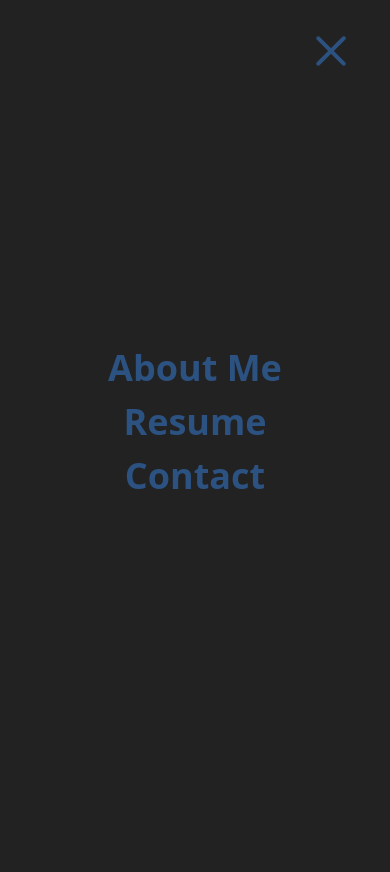
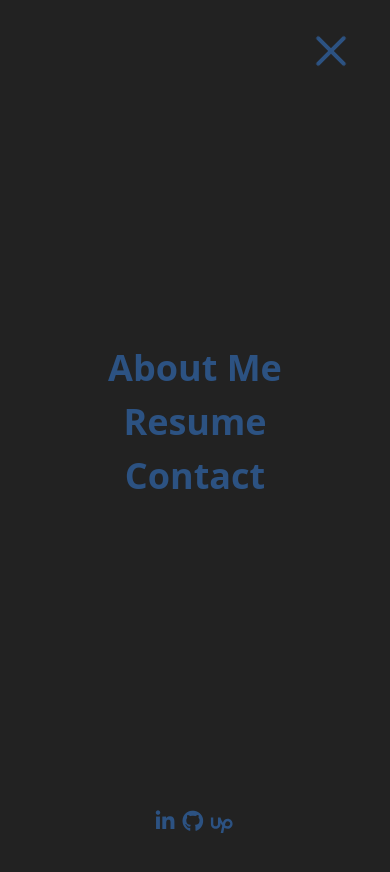
Before and after one commit to JuanNitram/personal-blog, a Nuxt app: page / in a window 390 px wide. Both pictures are taken after a click on the button "Menu". Shown: the top 872 px of the page. Built offline with nearby package versions, Linux system fonts and the light colour scheme; grey boxes are pictures that could not be loaded.

Commit message:
Add social links to mobile menu

```diff
--- a/components/layout/Navbar.vue
+++ b/components/layout/Navbar.vue
@@ -66,6 +66,19 @@
                                         Contact
                                     </a>
                                 </p>
+                                <div class="w-full absolute bottom-0 left-0 right-0 block text-center text-blue-800 md:hidden">
+                                    <div class="py-2 lg:py-0">
+                                        <a href="https://uy.linkedin.com/in/juan-vargas-807b72142" target="_blank">
+                                            <i class="fab fa-linkedin-in fa-lg mr-2"></i>
+                                        </a>
+                                        <a href="https://github.com/JuanNitram" target="_blank">
+                                            <i class="fab fa-github fa-lg"></i>
+                                        </a>
+                                        <a href="https://www.upwork.com/o/profiles/users/~01c3b3dbb6c4e59e6c/" target="_blank">
+                                            <svg id="Layer_1" style="fill: #2c5282; height: 25px; display: inline; margin-left: 6px;" version="1.1" viewBox="0 0 56.7 56.7" xml:space="preserve" xmlns="http://www.w3.org/2000/svg" xmlns:xlink="http://www.w3.org/1999/xlink"><path d="M42.4,17.7c-5.3,0-9.3,3.5-10.9,9c-2.5-3.9-4.5-8.3-5.6-12.1h-5.6v14.7c0,2.9-2.4,5.3-5.3,5.3c-2.9,0-5.3-2.4-5.3-5.3V14.7  H4.3v14.7c0,6.1,4.9,11,10.9,11c6,0,10.9-4.9,10.9-11v-2.5c1.1,2.2,2.5,4.6,4,6.7l-3.5,16.3h5.7L34.7,38c2.2,1.4,4.7,2.2,7.7,2.2  c6.1,0,11.1-5,11.1-11.4C53.5,22.7,48.5,17.7,42.4,17.7z M42.4,34.6c-2.2,0-4.5-1-6.3-2.5l0.6-2.2v-0.1c0.4-2.4,1.7-6.4,5.8-6.4  c3.1,0,5.6,2.5,5.6,5.6C48,32.1,45.3,34.6,42.4,34.6z"/></svg>
+                                        </a>
+                                    </div>
+                                </div>
                             </div>
                         </div>
                     </div>
--- a/components/pages/home/Facts.vue
+++ b/components/pages/home/Facts.vue
@@ -22,14 +22,14 @@
                 <div class="bg-gray-800 border-2 border-gray-700 rounded-md p-4 flex flex-col justify-between items-center">
                     <i class="fas fa-film fa-3x text-blue-800"></i>
                     <h2 class="text-xl text-gray-100 text-center py-2">{{ $t('thirdFact') }}</h2>
-                    <h1 class="text-4xl text-gray-100 text-center font-bold">28</h1>
+                    <h1 class="text-4xl text-gray-100 text-center font-bold">29</h1>
                 </div>
             </div>
             <div class="w-full lg:w-1/4 px-10 py-5 lg:px-2 xl:px-5 lg:py-5">
                 <div class="bg-gray-800 border-2 border-gray-700 rounded-md p-4 flex flex-col justify-between items-center">
                     <i class="fas fa-coffee fa-3x text-blue-800"></i>
                     <h2 class="text-xl text-gray-100 text-center py-2">{{ $t('fourFact') }}</h2>
-                    <h1 class="text-4xl text-gray-100 text-center font-bold">1,789</h1>
+                    <h1 class="text-4xl text-gray-100 text-center font-bold">1,903</h1>
                 </div>
             </div>
         </div>
@@ -60,7 +60,7 @@
                             <div class="bg-gray-800 border-2 border-gray-700 rounded-md p-4 flex flex-col justify-between items-center">
                                 <i class="far fa-lightbulb fa-3x text-blue-800"></i>
                                 <h2 class="text-xl text-gray-100 text-center py-2">Watched series</h2>
-                                <h1 class="text-4xl text-gray-100 text-center font-bold">28</h1>
+                                <h1 class="text-4xl text-gray-100 text-center font-bold">29</h1>
                             </div>
                         </div>
                     </div>
@@ -69,7 +69,7 @@
                             <div class="bg-gray-800 border-2 border-gray-700 rounded-md p-4 flex flex-col justify-between items-center">
                                 <i class="fas fa-coffee fa-3x text-blue-800"></i>
                                 <h2 class="text-xl text-gray-100 text-center py-2">Coffe consumed</h2>
-                                <h1 class="text-4xl text-gray-100 text-center font-bold">1,789</h1>
+                                <h1 class="text-4xl text-gray-100 text-center font-bold">1,903</h1>
                             </div>
                         </div>
                     </div>
```
